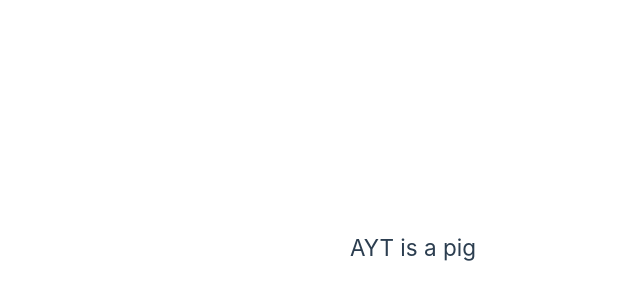
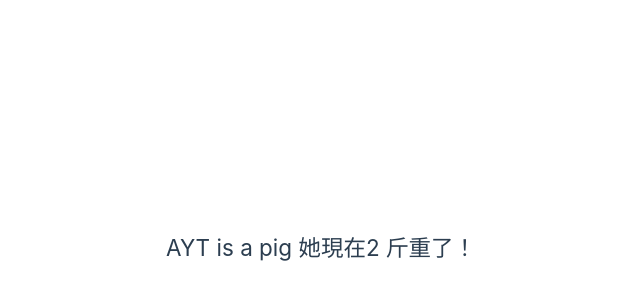
Before and after one commit to frakery/creatVue, a Vue app: page / in a window 1280 px wide. Shown: the part 152-452 px from the top of the page, without its empty margins (164-804 px from the left). Built offline with nearby package versions, Linux system fonts and the light colour scheme.

Commit message:
practice1.1

```diff
--- a/src/App.vue
+++ b/src/App.vue
@@ -1,6 +1,6 @@
 <template>
   <div>
-    <h2 class="title">{{ text }}</h2>
+    <h2 class="title">{{ text }} 她現在{{ weight }} 斤重了！</h2>
   </div>
 </template>
 
@@ -12,8 +12,13 @@ export default {
   name:'App',
   setup(){
     const text = ref('AYT is a pig')
+    const weight = ref(1)
+    setTimeout(()=>{
+      weight.value++
+    },1500)
     return {
-      text
+      text,
+      weight
     }
   }
 }
```
